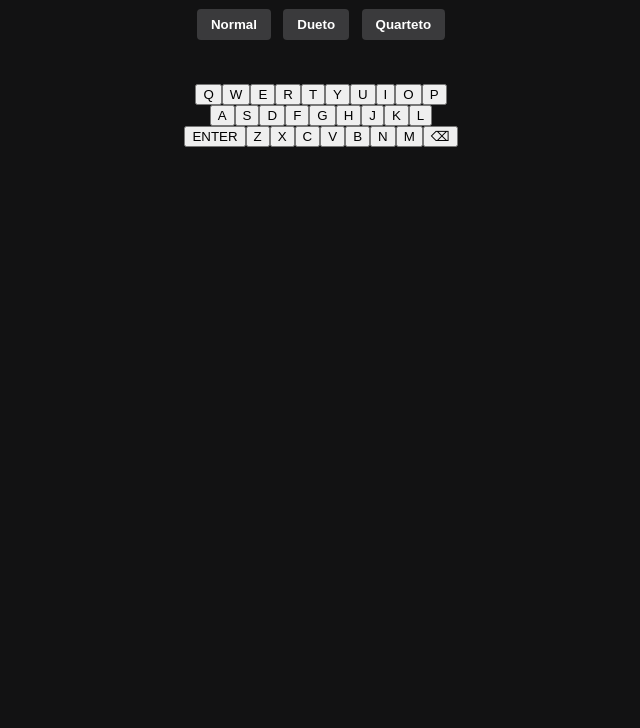
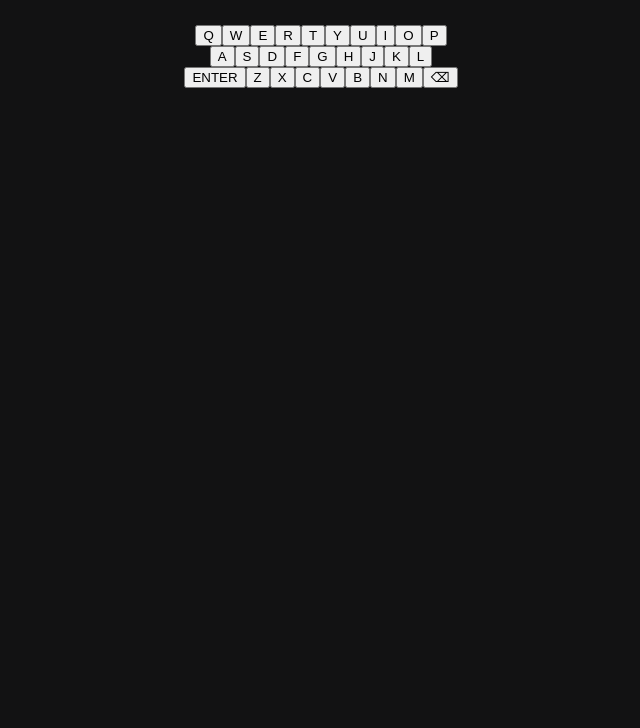
Before and after one commit to tonhol39769/wordle, a plain HTML site: page index.html in a window 1280 px wide. Shown: the part 72-800 px from the top of the page, without its empty margins (319-959 px from the left). Drawn offline with Linux system fonts and the light colour scheme.

Commit message:
Update index.html

```diff
--- a/index.html
+++ b/index.html
@@ -3,28 +3,22 @@
 <head>
   <meta charset="UTF-8">
   <title>Paranordle</title>
+  <meta name="viewport" content="width=device-width, initial-scale=1.0">
+
   <link rel="stylesheet" href="style.css">
 </head>
 <body>
 
-<h1>Paranordle</h1>
+  <h1>Paranordle</h1>
 
-<div id="modos">
-  <button onclick="iniciarModo(1)">Normal</button>
-  <button onclick="iniciarModo(2)">Dueto</button>
-  <button onclick="iniciarModo(4)">Quarteto</button>
-</div>
+  <p id="dica"></p>
 
-<div id="grade"></div>
+  <div id="grade"></div>
 
-<p id="dica"></p>
+  <p id="mensagem"></p>
 
-<div id="teclado"></div>
+  <div id="teclado"></div>
 
-<p id="mensagem"></p>
-
-<img id="imagem" hidden>
-
-<script src="script.js"></script>
+  <script src="script.js"></script>
 </body>
 </html>
```
